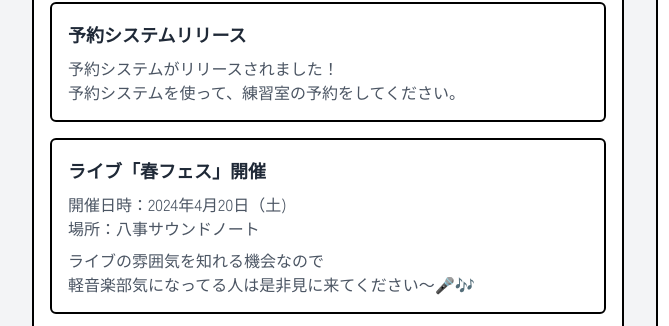
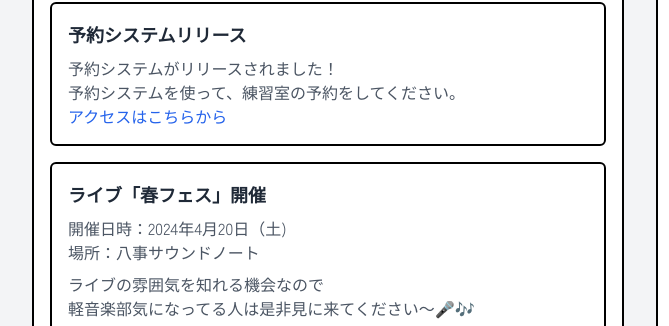
Before and after one commit to calloc134/html_final, a website built with Vite: page index.html in a window 1280 px wide. Shown: the part 300-626 px from the top of the page, 0-669 px from the left. Built offline with nearby package versions, Linux system fonts and the light colour scheme.

Commit message:
アクセスリンク追加

```diff
--- a/index.html
+++ b/index.html
@@ -108,6 +108,10 @@
               予約システムがリリースされました！
               <br />
               予約システムを使って、練習室の予約をしてください。
+              <br />
+              <a href="/reservations/home" class="text-blue-600"
+                >アクセスはこちらから</a
+              >
             </p>
           </div>
           <div class="flex flex-col gap-2 border-2 border-black p-4 rounded-md">
```
Also changed, not shown: css/style.css.
